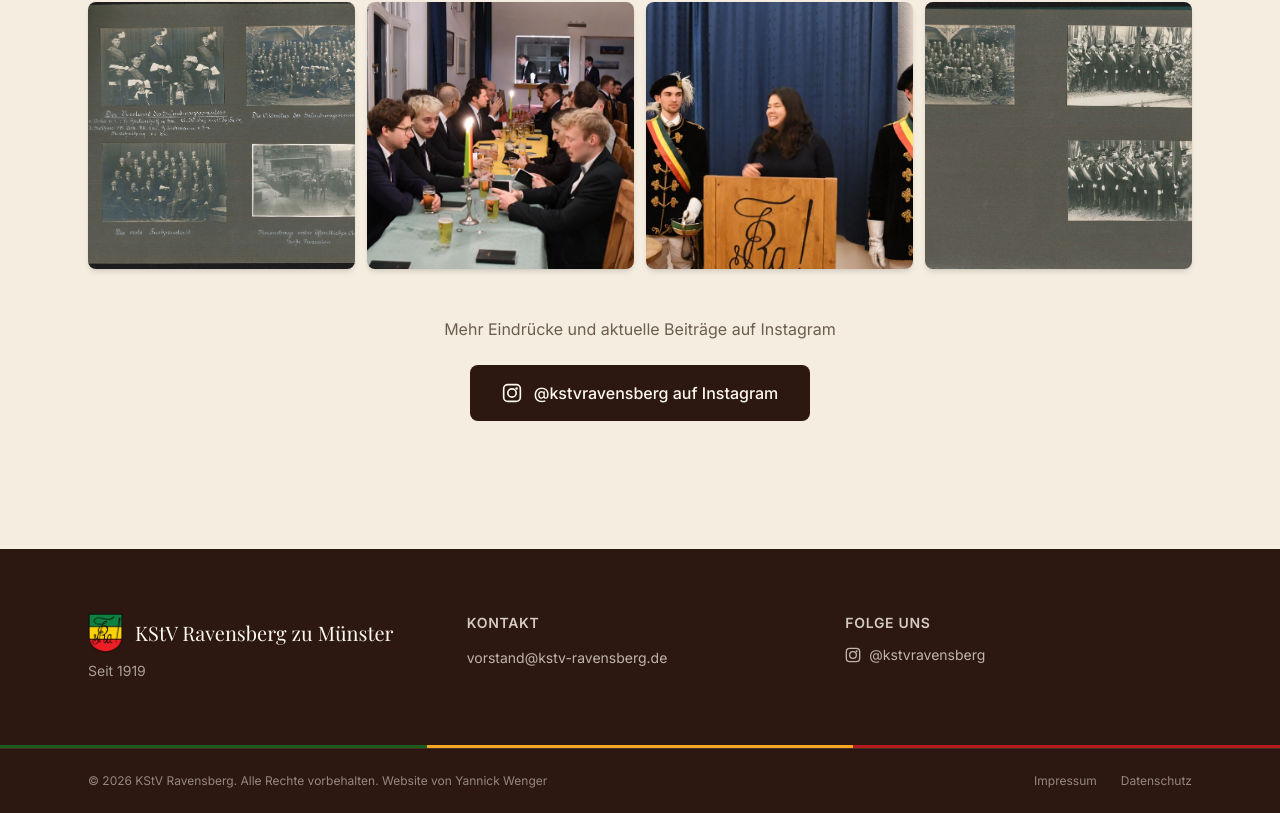
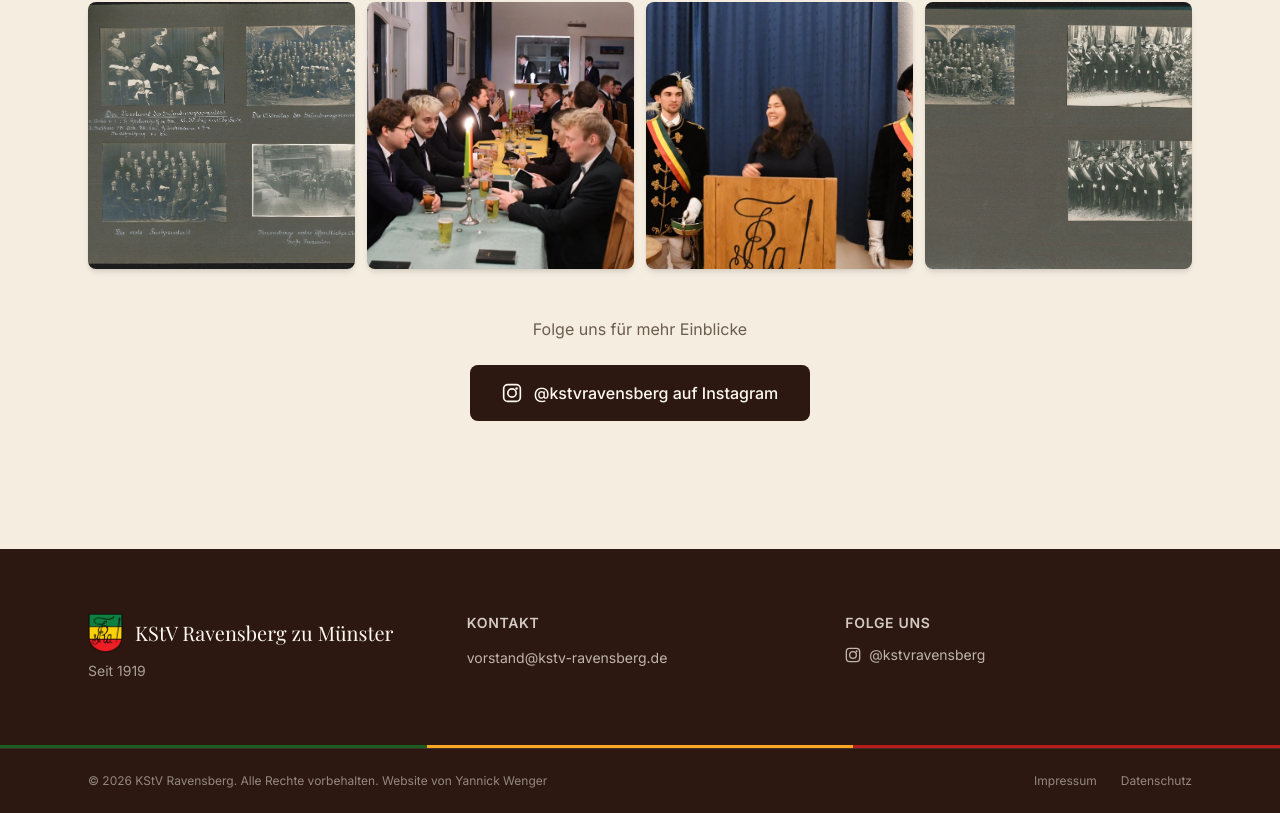
Before and after one commit to yungweng/ravensberg, a Next.js app: page / in a window 1280 px wide. Shown: the part 8258-9071 px from the top of the page. Built offline with nearby package versions, Linux system fonts and the light colour scheme; a web font is replaced by a local one.

Commit message:
feat: show both Eindrücke gallery and Aktuelles Instagram feed together

```diff
--- a/src/components/InstagramFeed.tsx
+++ b/src/components/InstagramFeed.tsx
@@ -48,58 +48,18 @@ interface InstagramFeedProps {
 
 export function InstagramFeed({ posts }: InstagramFeedProps) {
   const [lightbox, setLightbox] = useState<{ src: string; alt: string } | null>(null);
-  const hasPosts = posts.length > 0;
 
   return (
     <Section id="instagram" bgClassName="bg-muted">
       <div className="text-center mb-12">
         <AnimatedHeading className="font-serif text-3xl md:text-4xl text-foreground mb-4">
-          {hasPosts ? "Aktuelles" : "Eindrücke"}
+          Eindrücke
         </AnimatedHeading>
         <p className="text-muted-fg">
-          {hasPosts
-            ? "Aktuelle Beiträge von Instagram"
-            : "Aus über 100 Jahren Vereinsleben"}
+          Aus über 100 Jahren Vereinsleben
         </p>
       </div>
 
-      {hasPosts ? (
-        <div className="grid grid-cols-1 md:grid-cols-2 lg:grid-cols-3 gap-6 mb-12">
-          {posts.map((post, i) => (
-            <ScrollReveal key={post.id} delay={i * 0.05} className="h-full">
-              <a
-                href={post.permalink}
-                target="_blank"
-                rel="noopener noreferrer"
-                className="flex flex-col h-full bg-background rounded-lg overflow-hidden shadow-md hover:shadow-lg transition-shadow"
-              >
-                <div className="relative aspect-[4/3]">
-                  <Image
-                    src={getImageUrl(post)}
-                    alt={post.caption ? truncateCaption(post.caption, 80) : "Instagram Beitrag"}
-                    fill
-                    className="object-cover"
-                    unoptimized
-                  />
-                </div>
-                <div className="flex flex-col flex-1 p-4">
-                  <p className="text-sm text-muted-fg mb-2">
-                    {formatGermanDate(post.timestamp)}
-                  </p>
-                  {post.caption && (
-                    <p className="text-foreground text-sm leading-relaxed mb-3 flex-1">
-                      {truncateCaption(post.caption)}
-                    </p>
-                  )}
-                  <span className="text-accent text-sm font-medium">
-                    &rarr; Auf Instagram ansehen
-                  </span>
-                </div>
-              </a>
-            </ScrollReveal>
-          ))}
-        </div>
-      ) : (
       <div className="grid grid-cols-2 md:grid-cols-4 gap-3 mb-12">
         {galleryImages.map((img, i) => (
           <ScrollReveal key={img.src} delay={i * 0.05}>
@@ -136,13 +96,59 @@ export function InstagramFeed({ posts }: InstagramFeedProps) {
           </ScrollReveal>
         ))}
       </div>
+
+      {posts.length > 0 && (
+        <>
+          <div className="text-center mb-12 mt-16">
+            <AnimatedHeading className="font-serif text-3xl md:text-4xl text-foreground mb-4">
+              Aktuelles
+            </AnimatedHeading>
+            <p className="text-muted-fg">
+              Aktuelle Beiträge von Instagram
+            </p>
+          </div>
+
+          <div className="grid grid-cols-1 md:grid-cols-2 lg:grid-cols-3 gap-6 mb-12">
+            {posts.map((post, i) => (
+              <ScrollReveal key={post.id} delay={i * 0.05} className="h-full">
+                <a
+                  href={post.permalink}
+                  target="_blank"
+                  rel="noopener noreferrer"
+                  className="flex flex-col h-full bg-background rounded-lg overflow-hidden shadow-md hover:shadow-lg transition-shadow"
+                >
+                  <div className="relative aspect-[4/3]">
+                    <Image
+                      src={getImageUrl(post)}
+                      alt={post.caption ? truncateCaption(post.caption, 80) : "Instagram Beitrag"}
+                      fill
+                      className="object-cover"
+                      unoptimized
+                    />
+                  </div>
+                  <div className="flex flex-col flex-1 p-4">
+                    <p className="text-sm text-muted-fg mb-2">
+                      {formatGermanDate(post.timestamp)}
+                    </p>
+                    {post.caption && (
+                      <p className="text-foreground text-sm leading-relaxed mb-3 flex-1">
+                        {truncateCaption(post.caption)}
+                      </p>
+                    )}
+                    <span className="text-accent text-sm font-medium">
+                      &rarr; Auf Instagram ansehen
+                    </span>
+                  </div>
+                </a>
+              </ScrollReveal>
+            ))}
+          </div>
+        </>
       )}
 
       <div className="text-center">
         <p className="text-muted-fg mb-6">
-          {hasPosts
-            ? "Folge uns für mehr Einblicke"
-            : "Mehr Eindrücke und aktuelle Beiträge auf Instagram"}
+          Folge uns für mehr Einblicke
         </p>
         <a
           href={siteConfig.instagram}
```
Lines whose indentation alone changed are shown as unchanged.
